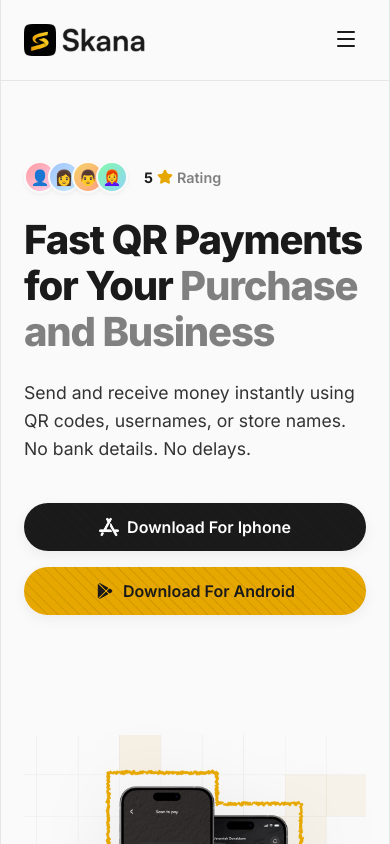
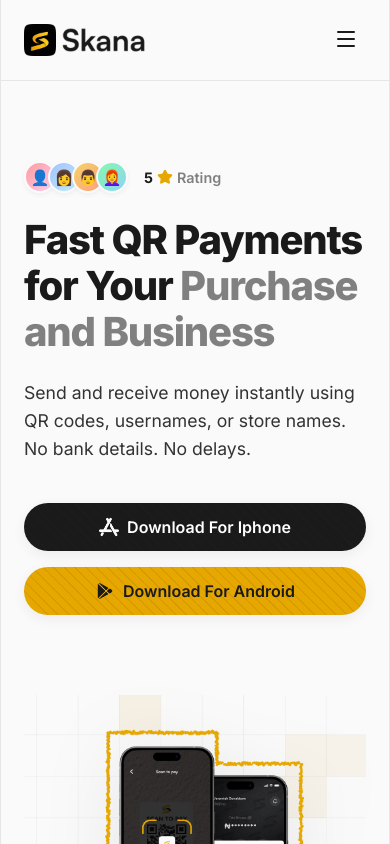
Before and after one commit to Jeremiah-U/skana, a React (Vite) app: page / in a window 390 px wide. Shown: the top 844 px of the page. Built offline with nearby package versions, Linux system fonts and the light colour scheme.

Commit message:
Reduce hero mobile gap to 20px

```diff
--- a/src/sections/Hero.css
+++ b/src/sections/Hero.css
@@ -240,7 +240,7 @@
 
 @media (max-width: 480px) {
   .hero-split {
-    gap: 60px;
+    gap: 20px;
   }
 
   .hero-text-col {
```
